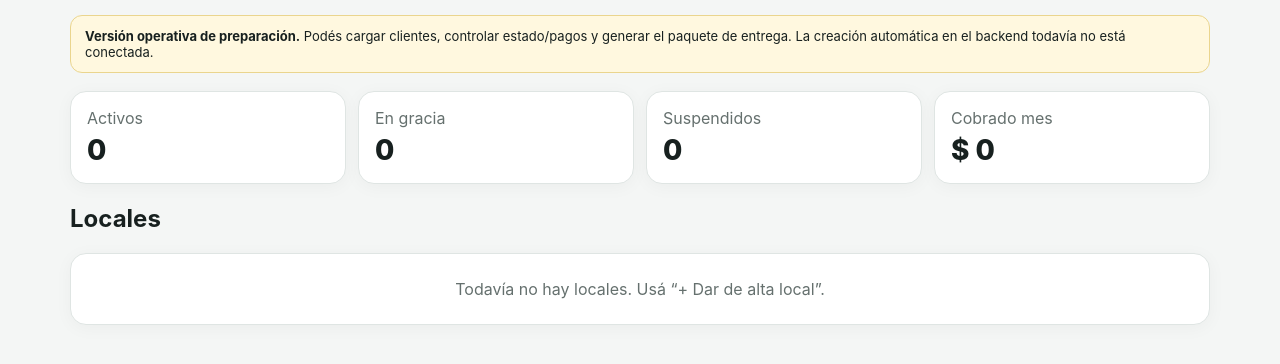
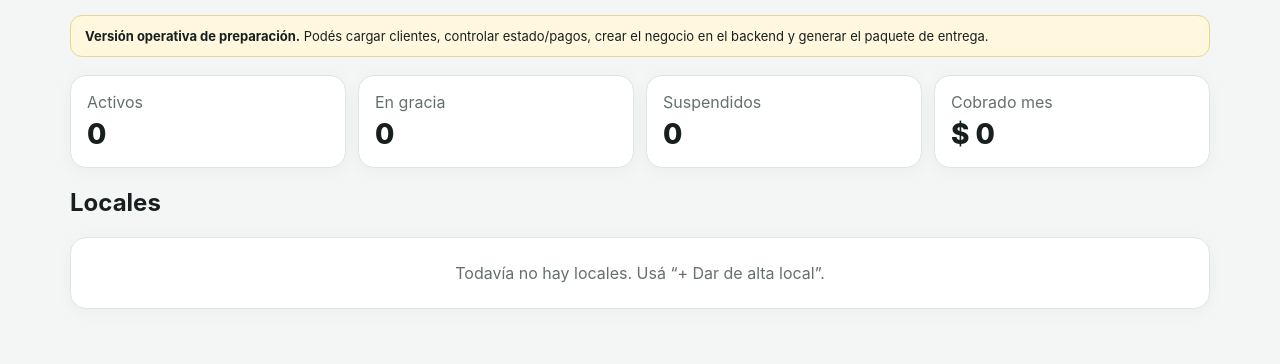
Before and after one commit to corbalanstefanis-blip/mi-negocio-barberia, a plain HTML site: page admin/index.html in a window 1280 px wide. Shown: the part 72-436 px from the top of the page. Drawn offline with Linux system fonts and the light colour scheme.

Commit message:
Actualizar texto de ADMIN publicado

```diff
--- a/admin/index.html
+++ b/admin/index.html
@@ -24,7 +24,7 @@ label{display:block;font-size:12px;font-weight:700;margin-top:10px}input,select,
 <div><h1>MI NEGOCIO ADMIN</h1><div class="muted">Altas, suscripciones y entregas</div></div>
 <div class="toolbar"><button class="btn soft" id="platformKeyBtn">Clave plataforma</button><button class="btn soft" id="exportBtn">Backup</button><button class="btn soft" id="importBtn">Restaurar</button><button class="btn dark" id="newBtn">+ Dar de alta local</button></div>
 </header>
-<div class="note section"><b>Versión operativa de preparación.</b> Podés cargar clientes, controlar estado/pagos y generar el paquete de entrega. La creación automática en el backend todavía no está conectada.</div>
+<div class="note section"><b>Versión operativa de preparación.</b> Podés cargar clientes, controlar estado/pagos, crear el negocio en el backend y generar el paquete de entrega.</div>
 <section class="grid">
 <div class="card"><div class="muted">Activos</div><div class="value" id="kActive">0</div></div>
 <div class="card"><div class="muted">En gracia</div><div class="value" id="kGrace">0</div></div>
```
